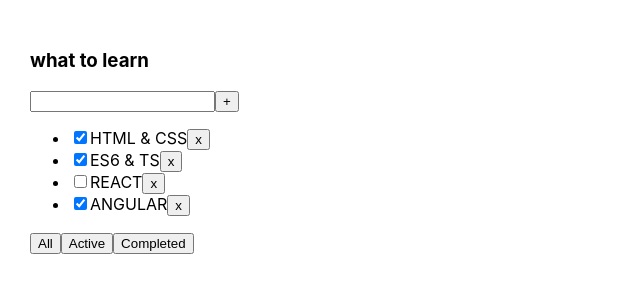
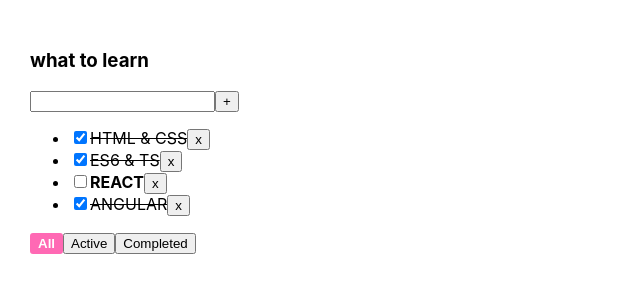
Before and after one commit to Katherina17/todolist, a React (Create React App) app in the folder 1-todolist/: page / in a window 1280 px wide. Shown: the top 300 px of the page, without its empty margins (0-640 px from the left). Built offline with nearby package versions, Linux system fonts and the light colour scheme.

Commit message:
feat: add error input and checkbox

```diff
--- a/1-todolist/src/App.css
+++ b/1-todolist/src/App.css
@@ -6,3 +6,27 @@
 .App > div {
   margin-right: 50px;
 }
+
+
+.isDone{
+  text-decoration: line-through;
+}
+
+.notIsDone{
+  font-weight: bold;
+}
+
+.activeFilter{
+  color: white;
+  font-weight: bold;
+  background-color: hotpink;
+  border: hotpink 2px solid;
+  border-radius: 3px;
+  outline: hotpink;
+
+}
+
+.inputError{
+  border: 3px solid hotpink;
+  outline-color: hotpink;
+}
--- a/1-todolist/src/App.tsx
+++ b/1-todolist/src/App.tsx
@@ -42,6 +42,9 @@
         setTasks([newTask, ...tasks])
     }
 
+    const changeStatus = (taskId: string, isDone: boolean) => {
+        setTasks(tasks.map(t => t.id === taskId ? {...t, isDone: isDone} : t));
+    }
     return (
         <div className="App">
             <TodoList title={todoList_title}
@@ -49,6 +52,8 @@
                       removeTask={removeTask}
                       setFilter = {setFilter}
                       addNewTask={addNewTask}
+                      changeStatus={changeStatus}
+                      filter={filter}
                     />
         </div>
     );
--- a/1-todolist/src/TodoList.tsx
+++ b/1-todolist/src/TodoList.tsx
@@ -7,7 +7,9 @@
     tasks: Array<TasksType>,
     removeTask: (id: string) => void,
     setFilter: (filter: FilterValueType) => void,
-    addNewTask: (title: string) => void
+    addNewTask: (title: string) => void;
+    changeStatus: (taskId: string, isDone: boolean) => void;
+    filter: FilterValueType
 
 }
 
@@ -20,21 +22,32 @@
 
 const TodoList = (props: TodoListProps) => {
     const [title, setTitle] = useState<string>('');
+    const [error, setError] = useState<string>('');
 
     const resultedTask = props.tasks.length ? props.tasks.map(t => {
         const removeTaskHandler = () => props.removeTask(t.id);
+        const onChangeCheckbox = (e: ChangeEvent<HTMLInputElement>) => props.changeStatus(t.id, e.currentTarget.checked);
+        const isDoneClasses = t.isDone ? 'isDone' : 'notIsDone';
         return (<li key={t.id}>
-            <input type="checkbox" checked={t.isDone}/>
-            <span>{t.title}</span>
+            <input type="checkbox"
+                   checked={t.isDone}
+                   onChange={onChangeCheckbox}/>
+            <span className={isDoneClasses}>{t.title}</span>
             <button onClick={removeTaskHandler}>x</button>
         </li>)
     }) : <span> Nothing to load!</span>;
     const onChangeInputHandler = (event: ChangeEvent<HTMLInputElement>) => {
         setTitle(event.currentTarget.value);
+        setError('');
     }
 
     const addNewTask = () => {
-        props.addNewTask(title);
+        let trimmedTitle = title.trim();
+        if(trimmedTitle){
+            props.addNewTask(trimmedTitle)
+        } else {
+            setError('Ошибка! Введите значение')
+        }
         setTitle('');
     }
 
@@ -45,6 +58,7 @@
     const addNewTaskButtonHandler = () => addNewTask();
 
     const getOnClickSetFilteredHandler = (filter: FilterValueType) => () => props.setFilter(filter);
+    const errorMessage = <p style={{color: 'hotpink', margin: '0'}}>Please, enter task</p>
     return (
         <div>
             <h3>{props.title}</h3>
@@ -53,17 +67,22 @@
                     value={title}
                     onChange={onChangeInputHandler}
                     onKeyDown={addNewTaskInputHandler}
+                    className={error ? 'inputError' : ''}
                    />
                 <button onClick={addNewTaskButtonHandler}>+
                 </button>
+                {error && errorMessage}
             </div>
             <ul>
                 {resultedTask}
             </ul>
             <div>
-                <button onClick={getOnClickSetFilteredHandler('all')}>All</button>
-                <button onClick={getOnClickSetFilteredHandler('active')}>Active</button>
-                <button onClick={getOnClickSetFilteredHandler('completed')}>Completed</button>
+                <button className={props.filter === 'all' ? 'activeFilter' : ''}
+                        onClick={getOnClickSetFilteredHandler('all')}>All</button>
+                <button className={props.filter === 'active' ? 'activeFilter' : ''}
+                    onClick={getOnClickSetFilteredHandler('active')}>Active</button>
+                <button className={props.filter === 'completed' ? 'activeFilter' : ''}
+                    onClick={getOnClickSetFilteredHandler('completed')}>Completed</button>
             </div>
         </div>
     );
```
Also changed, not shown: 1-todolist/src/TodoList.module.css (added).
